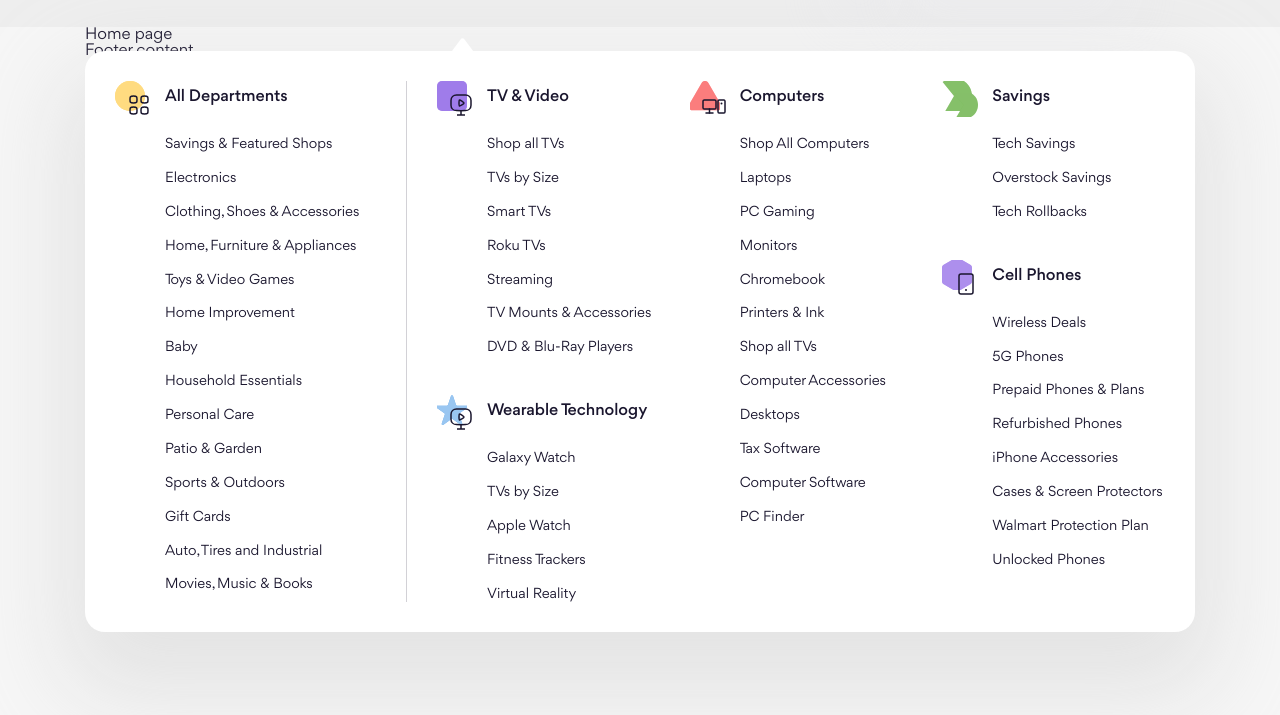
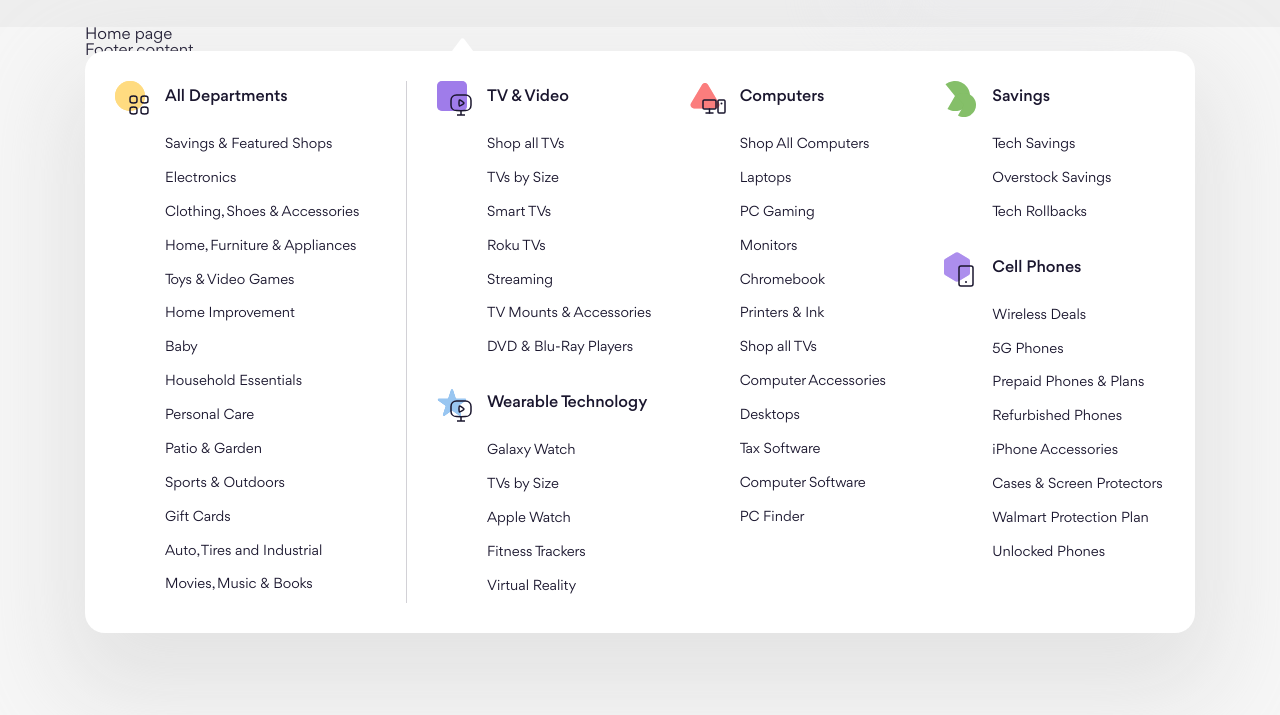
Before and after one commit to linhtc22/htmlcss-project-08, a website: page index.html in a window 1280 px wide. Shown: the part 83-798 px from the top of the page. Drawn offline with Linux system fonts and the light colour scheme.

Commit message:
Làm nội dung phần Mega menu #3

```diff
--- a/scss/component/_dropdown.scss
+++ b/scss/component/_dropdown.scss
@@ -1,6 +1,9 @@
+@use '../abstracts';
+
 .dropdown {
     position: absolute;
     left: 0;
+
     padding-top: 54px;
     width: min(1240px, 100%);
     // visibility: hidden;
@@ -34,7 +37,6 @@
     &__main {
         width: var(--main-column-width);
         height: calc(min(582px, 100vh - 158px) - var(--inner-padding) * 2);
-    height: 100%;
         border-right: 1px solid var(--top-menu-border-color);
         overflow-y: auto;
     }
@@ -45,7 +47,7 @@
     gap: 14px;
 
     + .menu-column {
-    margin-top: var(--inner-padding);
+        margin-top: 22px;
     }
 
     &__icon {
@@ -54,6 +56,10 @@
         flex-shrink: 0;
         width: 36px;
         height: 36px;
+
+        @include abstracts.breakpoint(xl) {
+            display: none;
+        }
     }
 
     &__content {
@@ -63,7 +69,7 @@
     &__icon-1 {
         width: 30px;
         height: 30px;
-    object-fit: cover;
+        object-fit: contain;
     }
 
     &__icon-2 {
@@ -73,7 +79,7 @@
 
         width: 24px;
         height: 24px;
-    object-fit: cover;
+        object-fit: contain;
         filter: var(--menu-column-icon-color);
     }
 
```
Also changed, not shown: assets/css/main.css, 1 other file. Lines whose indentation alone changed are shown as unchanged.
